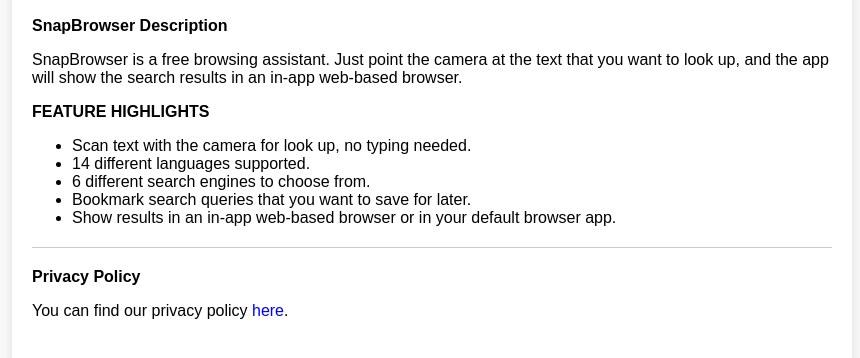
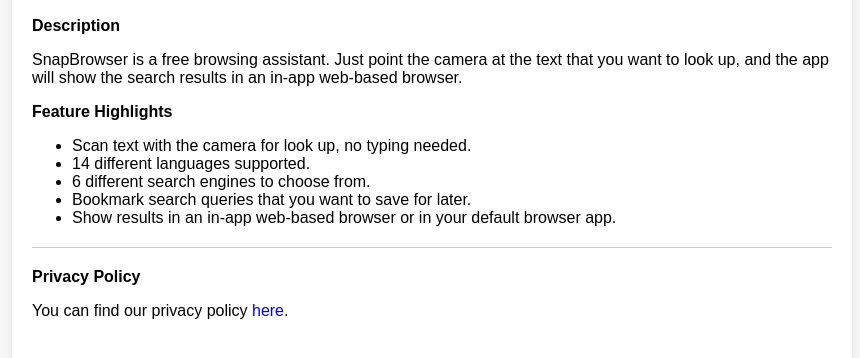
Before and after one commit to hansololz/snap-browse-doc, a plain HTML site: page index.html in a window 1280 px wide. Shown: the part 330-688 px from the top of the page, without its empty margins (208-1068 px from the left). Drawn offline with Linux system fonts and the light colour scheme.

Commit message:
updated text

```diff
--- a/index.html
+++ b/index.html
@@ -61,9 +61,9 @@
         <img src="logo.png" alt="Logo" class="logo">
         <h1 class="title">SnapBrowse</h1>
         <div class="section">
-            <div class="section-header">SnapBrowser Description</div>
+            <div class="section-header">Description</div>
             <p>SnapBrowser is a free browsing assistant. Just point the camera at the text that you want to look up, and the app will show the search results in an in-app web-based browser.</p>
-            <p><strong>FEATURE HIGHLIGHTS</strong></p>
+            <div class="section-header">Feature Highlights</div>
             <ul>
                 <li>Scan text with the camera for look up, no typing needed.</li>
                 <li>14 different languages supported.</li>
```
